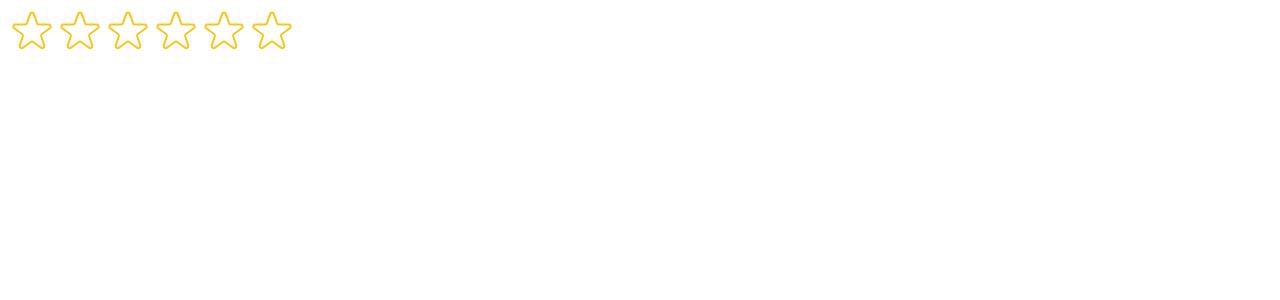
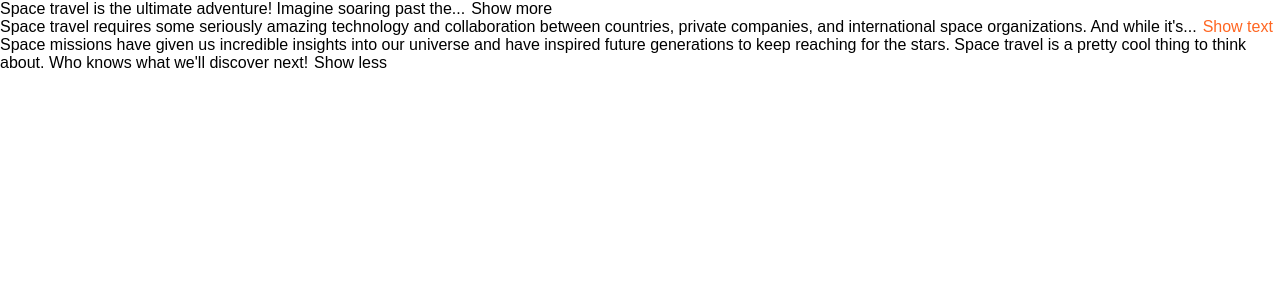
Before and after one commit to charliesumalag/use-popcorn-learn-react, a React (Create React App) app: page / in a window 1280 px wide. Shown: the top 300 px of the page. Built offline with nearby package versions, Linux system fonts and the light colour scheme.

Commit message:
ChallengeExpandText

```diff
--- /dev/null
+++ b/src/ChallengeTextExpander.js
@@ -0,0 +1,72 @@
+import React, { useState } from 'react'
+import './challengeTextExpander.css'
+
+// COMPONENT
+function TextExpander({
+        expanded = false,
+        collapsedNumWords = 10,
+        collapseButtonText = 'Show less',
+        expandButtonText = 'Show more',
+        children,
+        buttonColor = '$1f09cd',
+    })
+{
+    const [isExpanded, setIsExpanded] = useState(expanded);
+    const displayText = isExpanded ? children : children.split(' ').slice(0,collapsedNumWords).join(' ') + '...';
+
+    const handleExpanded = () => {
+        setIsExpanded(!isExpanded);
+    }
+
+    const buttonStyle = {
+        background: 'none',
+        border: 'none',
+        font: 'inherit',
+        cursor: 'pointer',
+        marginLeft: '6px',
+        color: buttonColor,
+    }
+    console.log(isExpanded);
+    return (
+        <div>
+            <span>{displayText}</span>
+            <button onClick={handleExpanded} style={buttonStyle}>{isExpanded ? collapseButtonText : expandButtonText}</button>
+        </div>
+    )
+}
+
+const ChallengeTextExpander = () => {
+  return (
+    <div>
+      <TextExpander>
+        Space travel is the ultimate adventure! Imagine soaring past the stars
+        and exploring new worlds. It's the stuff of dreams and science fiction,
+        but believe it or not, space travel is a real thing. Humans and robots
+        are constantly venturing out into the cosmos to uncover its secrets and
+        push the boundaries of what's possible.
+      </TextExpander>
+
+      <TextExpander
+        collapsedNumWords={20}
+        expandButtonText="Show text"
+        collapseButtonText="Collapse text"
+        buttonColor="#ff6622"
+      >
+        Space travel requires some seriously amazing technology and
+        collaboration between countries, private companies, and international
+        space organizations. And while it's not always easy (or cheap), the
+        results are out of this world. Think about the first time humans stepped
+        foot on the moon or when rovers were sent to roam around on Mars.
+      </TextExpander>
+
+      <TextExpander expanded={true} className="box">
+        Space missions have given us incredible insights into our universe and
+        have inspired future generations to keep reaching for the stars. Space
+        travel is a pretty cool thing to think about. Who knows what we'll
+        discover next!
+      </TextExpander>
+    </div>
+  )
+}
+
+export default ChallengeTextExpander
--- /dev/null
+++ b/src/challengeTextExpander.css
@@ -0,0 +1,15 @@
+* {
+    padding: 0;
+    margin: 0;
+  }
+
+  body {
+    font-family: sans-serif;
+  }
+
+  .box {
+    padding: 10px;
+    border: 1px solid #ccc;
+    border-radius: 7px;
+    background-color: #f7f7f7;
+  }
--- a/src/index.js
+++ b/src/index.js
@@ -2,14 +2,17 @@
 import ReactDOM from 'react-dom/client';
 import StarRating from "./StarRating";
 import StarRatingVersionOne from './StarRatingVersionOne';
+import ChallengeTextExpander from './ChallengeTextExpander';
 // import './index.css';
 // import App from './App';
 
 const root = ReactDOM.createRoot(document.getElementById('root'));
 root.render(
-  <React.StrictMode>
-    {/* <App /> */}
-    <StarRating maxRating={6} />
-    {/* <StarRatingVersionOne /> */}
-  </React.StrictMode>
+  <div>
+      {/* <App /> */}
+      {/* <StarRating maxRating={6} /> */}
+      {/* <StarRatingVersionOne /> */}
+      <ChallengeTextExpander />
+    </div>
+
 );
```
